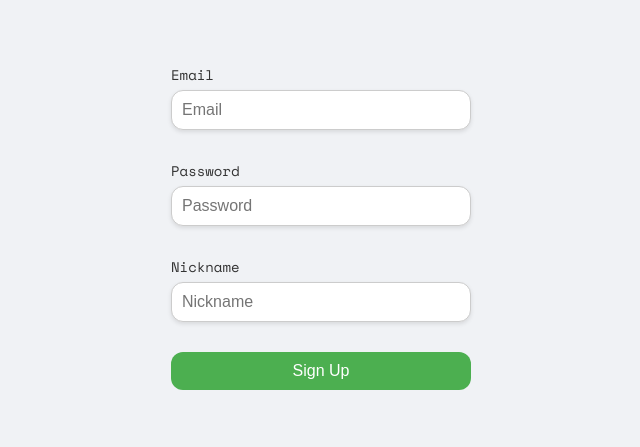
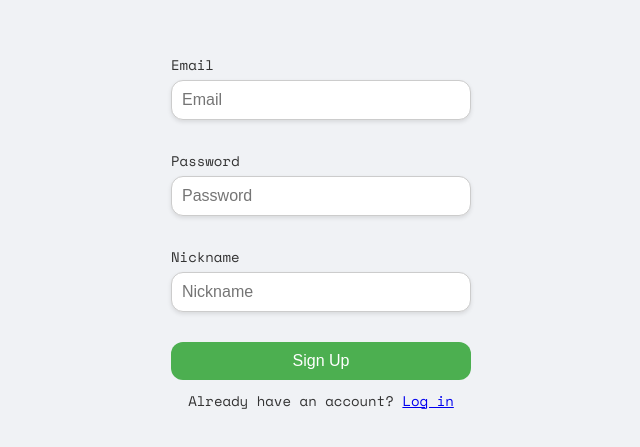
Before and after one commit to YuriiBogonos/Trading-Appa, a React (Vite) app: page /signup in a window 1280 px wide. Shown: the part 173-620 px from the top of the page, without its empty margins (319-959 px from the left). Built offline with nearby package versions, Linux system fonts and the light colour scheme; a web font is replaced by a local one.

Commit message:
feat: Added route to login if have account

```diff
--- a/src/pages/SignUp/SignUp.scss
+++ b/src/pages/SignUp/SignUp.scss
@@ -41,4 +41,13 @@
       background-color: #45a049;
     }
   }
+
+  .text-sm {
+    font-size: 14px;
+    color: #333;
+  }
+
+  .text-center {
+    text-align: center;
+  }
 }
--- a/src/pages/SignUp/SignUp.tsx
+++ b/src/pages/SignUp/SignUp.tsx
@@ -1,4 +1,5 @@
 import { useState } from 'react';
+import { NavLink } from 'react-router-dom';
 
 import { AuthService } from '../../services/AuthService.ts';
 import './SignUp.scss';
@@ -51,6 +52,9 @@ const SignupComponent = () => {
         onChange={(e) => setNickname(e.target.value)}
       />
       <button onClick={signup}>Sign Up</button>
+      <p className='text-sm text-center'>
+        Already have an account? <NavLink to='/login'>Log in</NavLink>
+      </p>
     </div>
   );
 };
```
